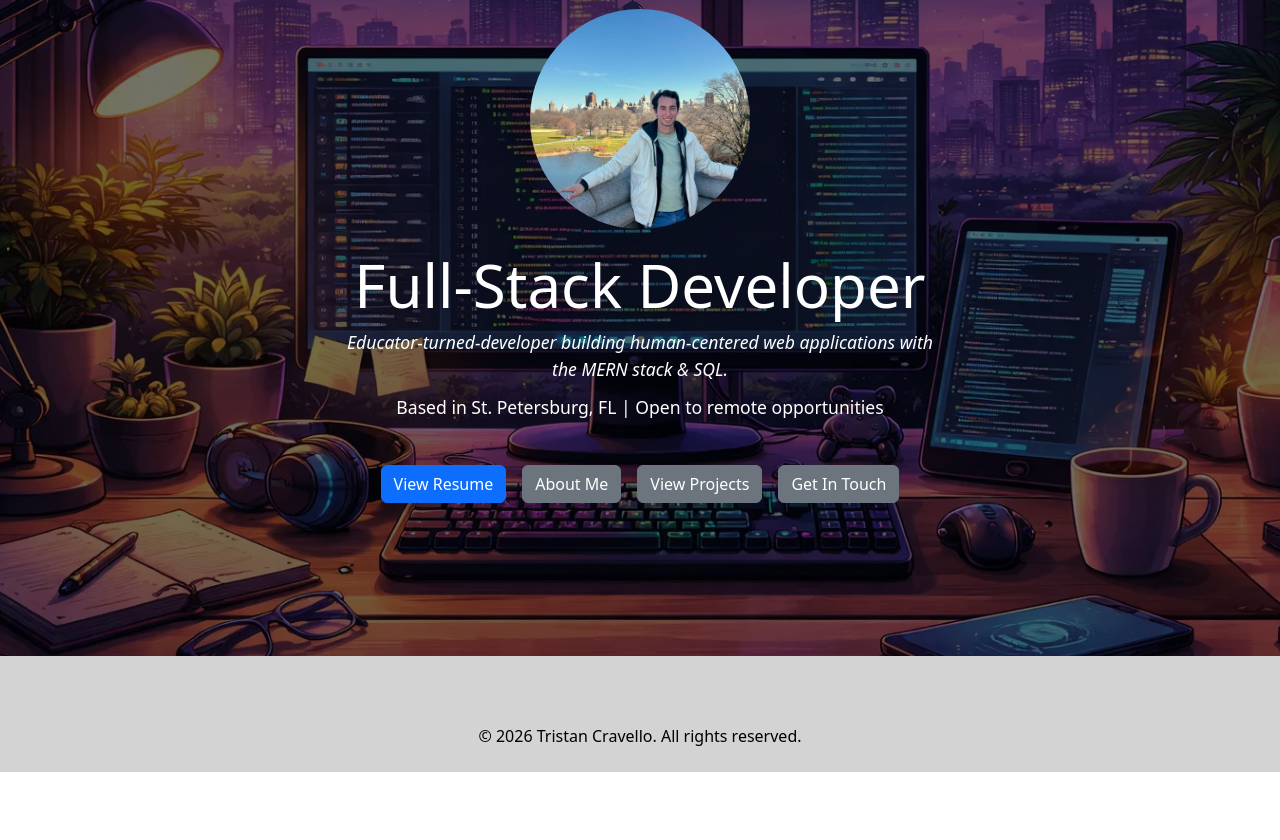
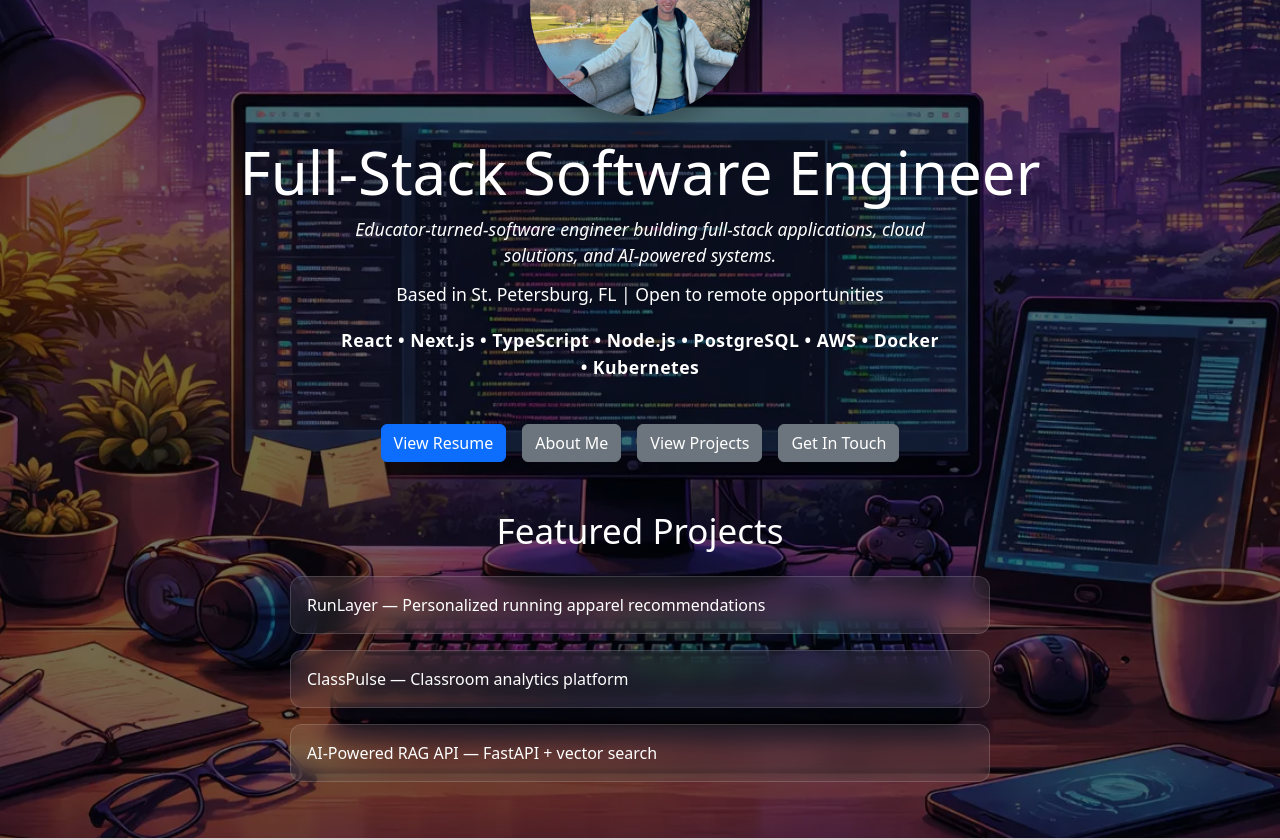
Before and after one commit to triscravello/tristan-portfolio-site, a React (Vite) app: page / in a window 1280 px wide. Shown: the part 200-1040 px from the top of the page. Before the commit the page ends 972 px from the top, so only its background shows below. Built offline with nearby package versions, Linux system fonts and the light colour scheme.

Commit message:
Polish Home page to show current tech stack and skills

```diff
--- a/src/pages/Home.css
+++ b/src/pages/Home.css
@@ -28,12 +28,19 @@
     margin-bottom: 0.75rem;
 }
 
+.home p.tech-stack {
+    font-weight: 600;
+    letter-spacing: 0.5px;
+    margin-top: 0.5rem;
+}
+
 .profile-pic {
     border-radius: 50%;
     width: 220px;
     height: 220px;
     object-fit: cover;
     margin-bottom: 20px;
+    box-shadow: 0 8px 24px rgba(0, 0, 0, 0.3);
 }
 
 .cta-buttons {
@@ -47,6 +54,7 @@
 .btn {
     padding: 12px 24px;
     font-weight: bold;
+    transition: all 0.2s ease;
 }
 
 .btn-primary {
@@ -67,4 +75,33 @@
 
 .btn:hover {
     background-color: #5a6268;
+    transform: translateY(-2px);
 }
+
+/* Featured Projects */
+.featured-projects {
+    margin-top: 3rem;
+    max-width: 700px;
+    width: 100%;
+}
+
+.featured-projects ul {
+    list-style: none;
+    padding: 0;
+    margin: 0;
+}
+
+.featured-projects li {
+    background: rgba(255, 255, 255, 0.08);
+    border: 1px solid rgba(255, 255, 255, 0.15);
+    border-radius: 12px;
+    padding: 1rem;
+    margin-bottom: 1rem;
+    color: white;
+    text-align: left;
+    backdrop-filter: blur(10px);
+}
+
+.featured-projects h2 {
+    margin-bottom: 1.5rem;
+}
--- a/src/pages/Home.jsx
+++ b/src/pages/Home.jsx
@@ -5,18 +5,20 @@ import profilePicture from "../assets/profile-picture.webp";
 
 function Home() {
     useEffect(() => {
-        document.title = 'Tristan Cravello | Full-Stack Developer';
+        document.title = 'Tristan Cravello | Full-Stack Software Engineer';
     }, []);
 
     return (
         <main className="home">
             <img src={profilePicture} alt="Tristan Cravello, Web Developer" fetchPriority="high" className="profile-pic" />
 
-            <h1>Full-Stack Developer</h1>
+            <h1>Full-Stack Software Engineer</h1>
 
-            <p><em>Educator-turned-developer building human-centered web applications with the MERN stack & SQL.</em></p>
+            <p><em>Educator-turned-software engineer building full-stack applications, cloud solutions, and AI-powered systems.</em></p>
 
             <p>Based in St. Petersburg, FL | Open to remote opportunities</p>
+
+            <p className="tech-stack">React • Next.js • TypeScript • Node.js • PostgreSQL • AWS • Docker • Kubernetes</p>
 
             <div className="cta-buttons">
                 <a href="/tristan-portfolio-site/images/TristanCravello2026SoftwareEngineering.pdf" target="_blank" rel="noopener noreferrer" className="btn btn-primary">View Resume</a>
@@ -27,6 +29,16 @@ function Home() {
 
                 <Link to="/contact" className="btn btn-secondary">Get In Touch</Link>
             </div>
+
+            <section className="featured-projects">
+                <h2>Featured Projects</h2>
+
+                <ul>
+                    <li>RunLayer — Personalized running apparel recommendations</li>
+                    <li>ClassPulse — Classroom analytics platform</li>
+                    <li>AI-Powered RAG API — FastAPI + vector search</li>
+                </ul>
+            </section>
         </main>
     );
 }
```
